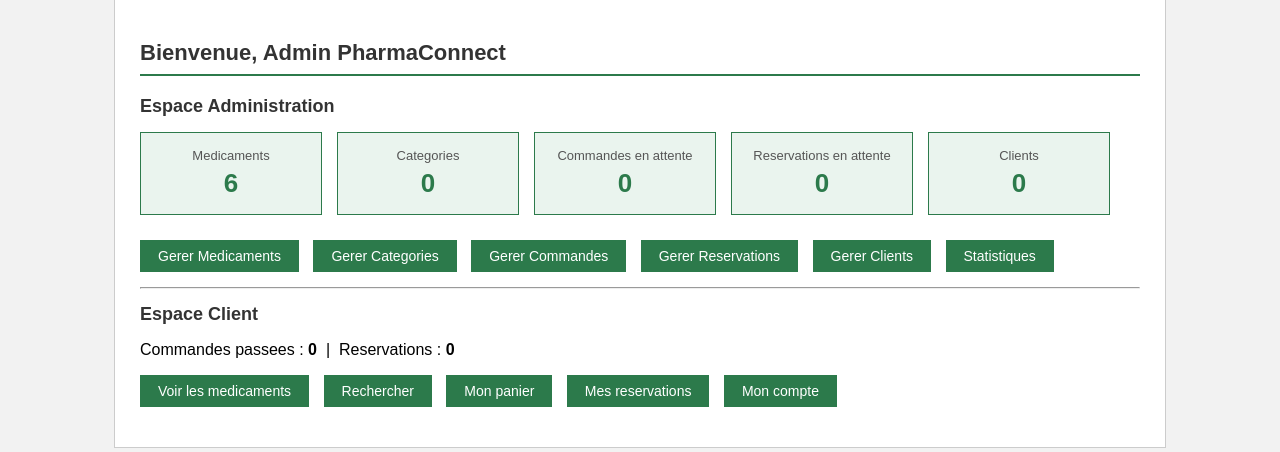
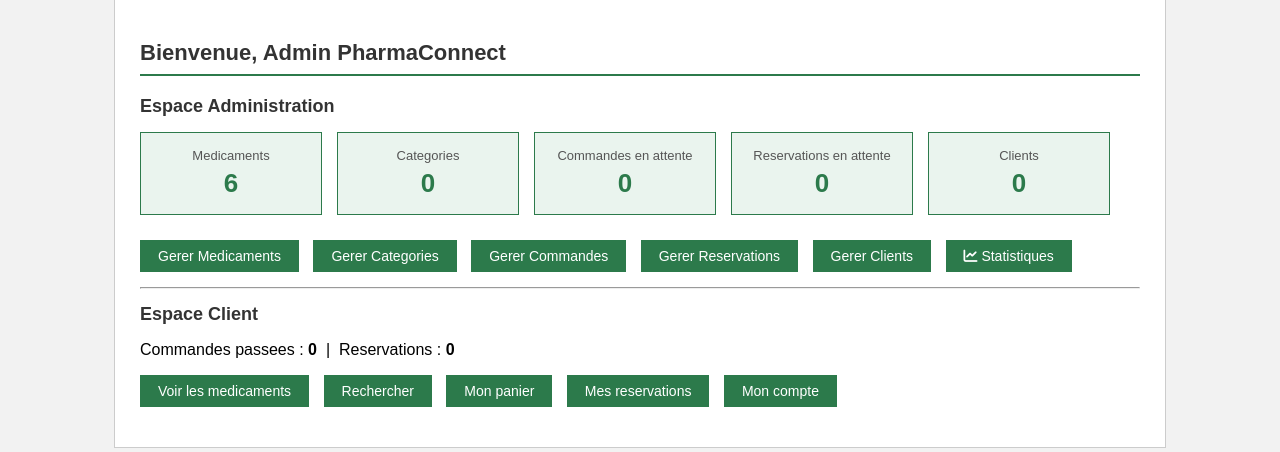
Before and after one commit to farahdougaz0-hub/PharmaConnect, a PHP site: page /dashboard.php in a window 1280 px wide. Shown: the part 78-530 px from the top of the page. Run offline with PHP 8.4, Linux system fonts and the light colour scheme; a user stored in the database is signed in; data comes from the database, SQL or seed files in the repository; data that the repository does not hold is empty.

Commit message:
farah try to resolve statistiqes

```diff
--- a/dashboard.php
+++ b/dashboard.php
@@ -32,6 +32,7 @@ $mes_rsv = $stmt2->fetchColumn();
     <meta charset="UTF-8">
     <title>Dashboard - PharmaConnect</title>
     <link rel="stylesheet" href="css/style.css">
+    <link rel="stylesheet" href="https://cdnjs.cloudflare.com/ajax/libs/font-awesome/6.5.0/css/all.min.css">
 </head>
 <body>
 
@@ -72,8 +73,9 @@ $mes_rsv = $stmt2->fetchColumn();
         <a href="admin/commandes/liste.php" class="btn">Gerer Commandes</a>
         <a href="admin/reservations/liste.php" class="btn">Gerer Reservations</a>
         <a href="admin/clients/liste.php" class="btn">Gerer Clients</a>
-        <a href="admin/statistiques.php" class="btn">Statistiques</a>
-    </div>
+        <a href="admin/statistiques.php" class="btn">
+        <i class="fa-solid fa-chart-line"></i> Statistiques
+</a>    </div>
 
     <hr>
     <?php endif; ?>
```
